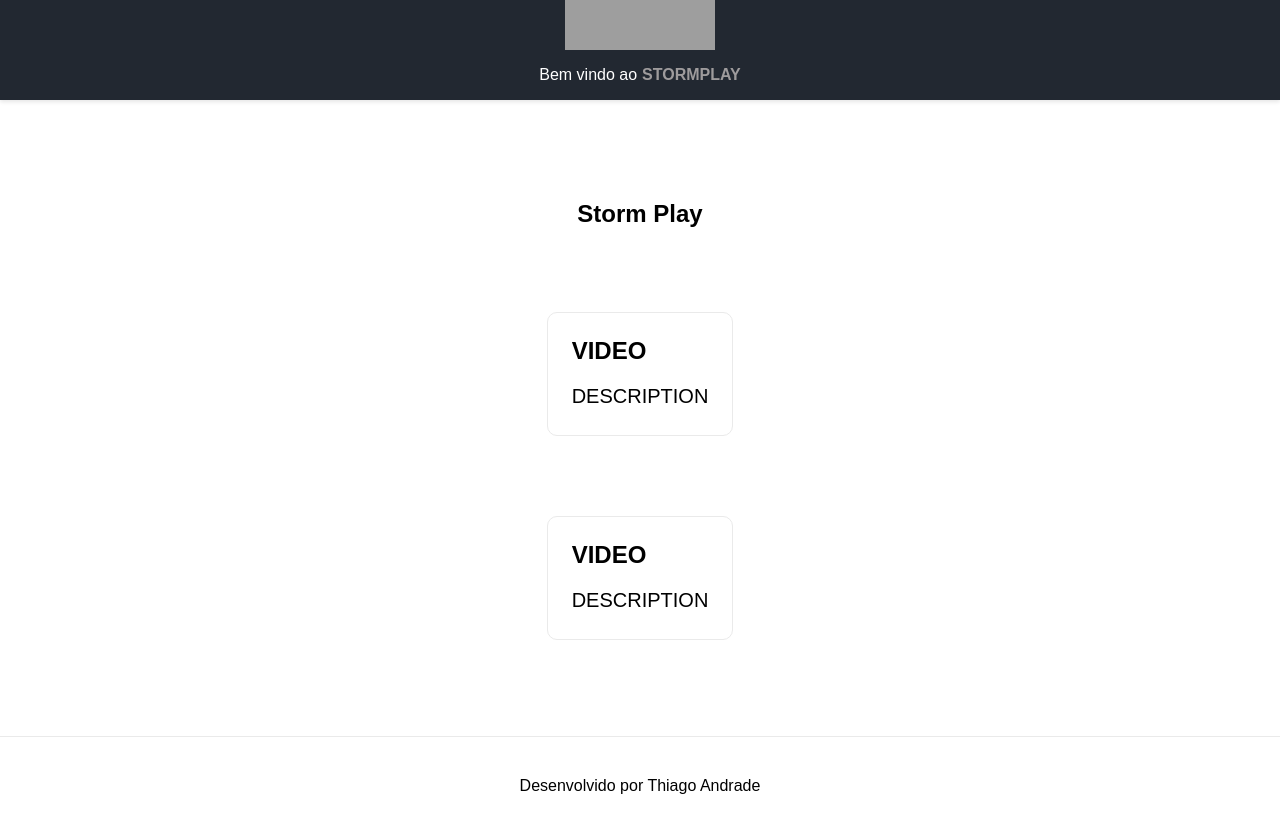
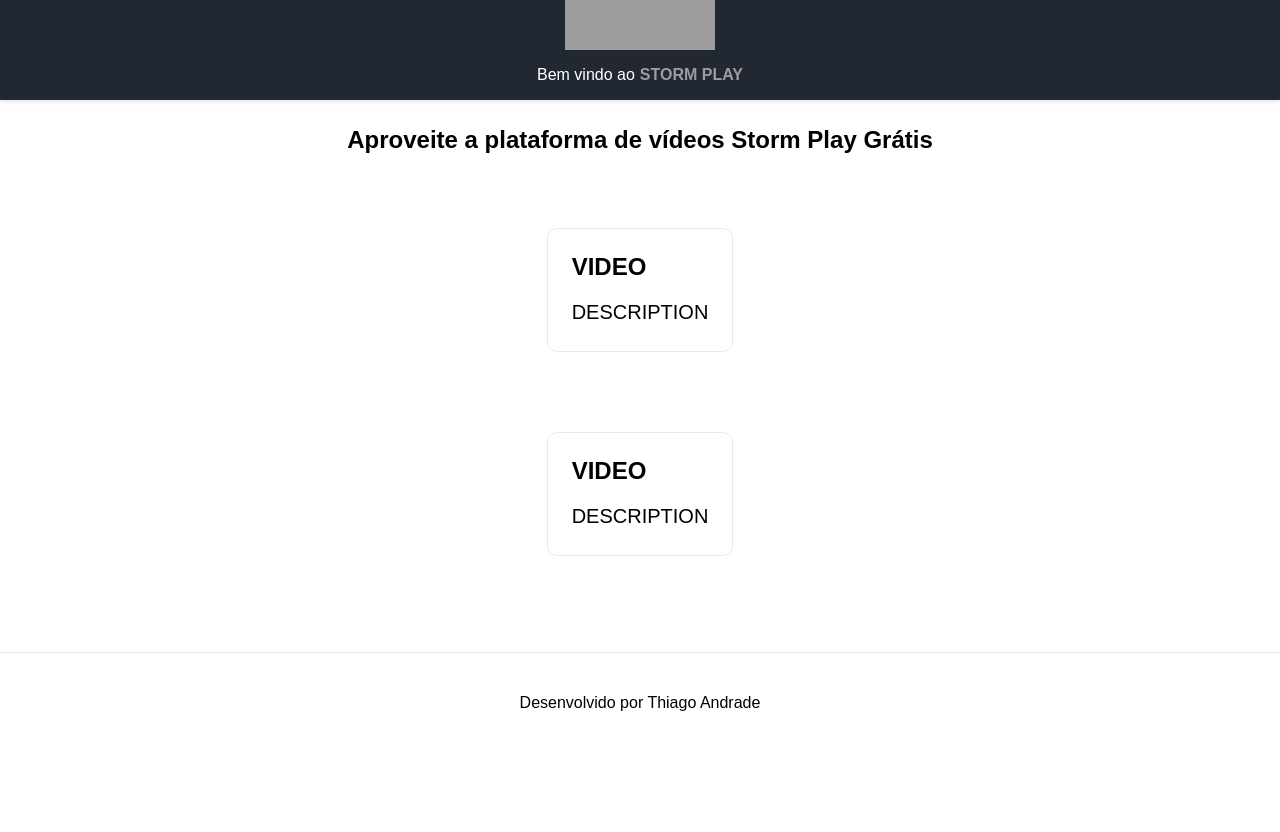
Before and after one commit to thigrush/stormplay, a Next.js app: page / in a window 1280 px wide. Shown: the top 832 px of the page. After the commit the page ends 800 px from the top, so only its background shows below. Built offline with nearby package versions, Linux system fonts and the light colour scheme; grey boxes are pictures that could not be loaded.

Commit message:
feat: change subtitle and app name

```diff
--- a/src/components/Header/index.tsx
+++ b/src/components/Header/index.tsx
@@ -3,14 +3,14 @@ import Head from 'next/head'
 const Header = () => (
   <>
     <Head>
-      <title>StormPlay</title>
+      <title>Storm Play</title>
       <link rel="icon" href="/favicon.png" />
     </Head>
     <header className="header">
       <div className="header__img"></div>
       <div className="header__text">
         <p className="header__description">Bem vindo ao </p>
-        <h1 className="header__title">StormPlay</h1>
+        <h1 className="header__title">Storm Play</h1>
       </div>
     </header>
   </>
--- a/src/components/Header/test.tsx
+++ b/src/components/Header/test.tsx
@@ -7,7 +7,7 @@ describe('<Header />', () => {
     render(<Header />)
 
     expect(
-      screen.getByRole('heading', { name: /StormPlay/i })
+      screen.getByRole('heading', { name: /Storm Play/i })
     ).toBeInTheDocument()
   })
 })
--- a/src/components/Main/index.tsx
+++ b/src/components/Main/index.tsx
@@ -1,6 +1,6 @@
 const Main = () => (
   <main className="main">
-    <h2>Storm Play</h2>
+    <h2>Aproveite a plataforma de vídeos Storm Play Grátis</h2>
     <div className="grid">
       <a href="#" className="card">
         <h3>VIDEO</h3>
--- a/src/components/Main/test.tsx
+++ b/src/components/Main/test.tsx
@@ -7,7 +7,9 @@ describe('<Main />', () => {
     render(<Main />)
 
     expect(
-      screen.getByRole('heading', { name: /Storm Play/i })
+      screen.getByRole('heading', {
+        name: /Aproveite a plataforma de vídeos Storm Play Grátis/i
+      })
     ).toBeInTheDocument()
   })
 })
--- a/styles/globals.css
+++ b/styles/globals.css
@@ -1,3 +1,7 @@
+* {
+  box-sizing: border-box;
+}
+
 html,
 body {
   padding: 0;
@@ -9,8 +13,9 @@ a {
   text-decoration: none;
 }
 
-* {
-  box-sizing: border-box;
+h2 {
+  text-align: center;
+  margin: 10px 20px;
 }
 
 footer {
@@ -61,7 +66,7 @@ footer a {
 }
 
 .main {
-  padding: 5rem 0;
+  padding: 1rem 0 5rem;
   flex: 1;
   display: flex;
   flex-direction: column;
```
